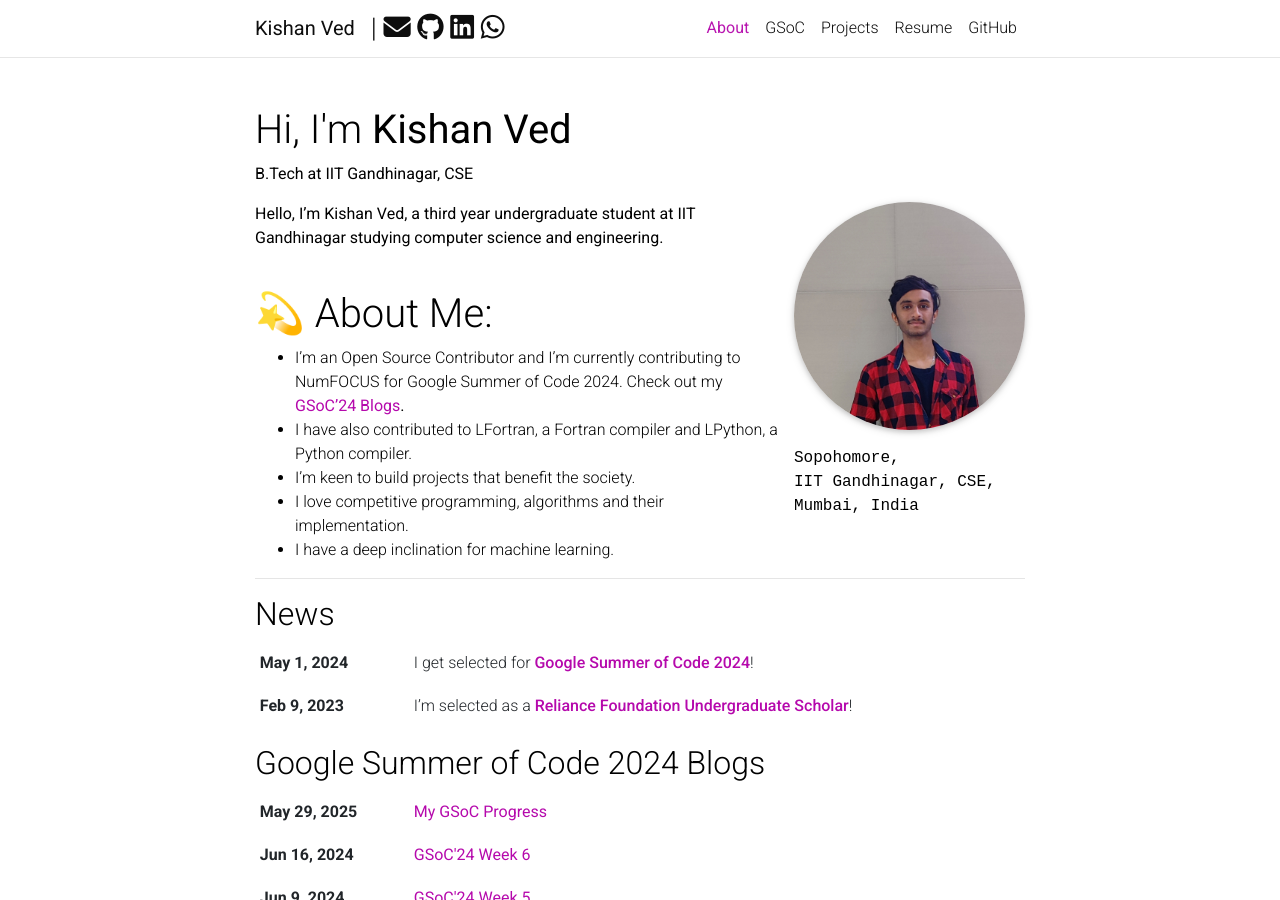
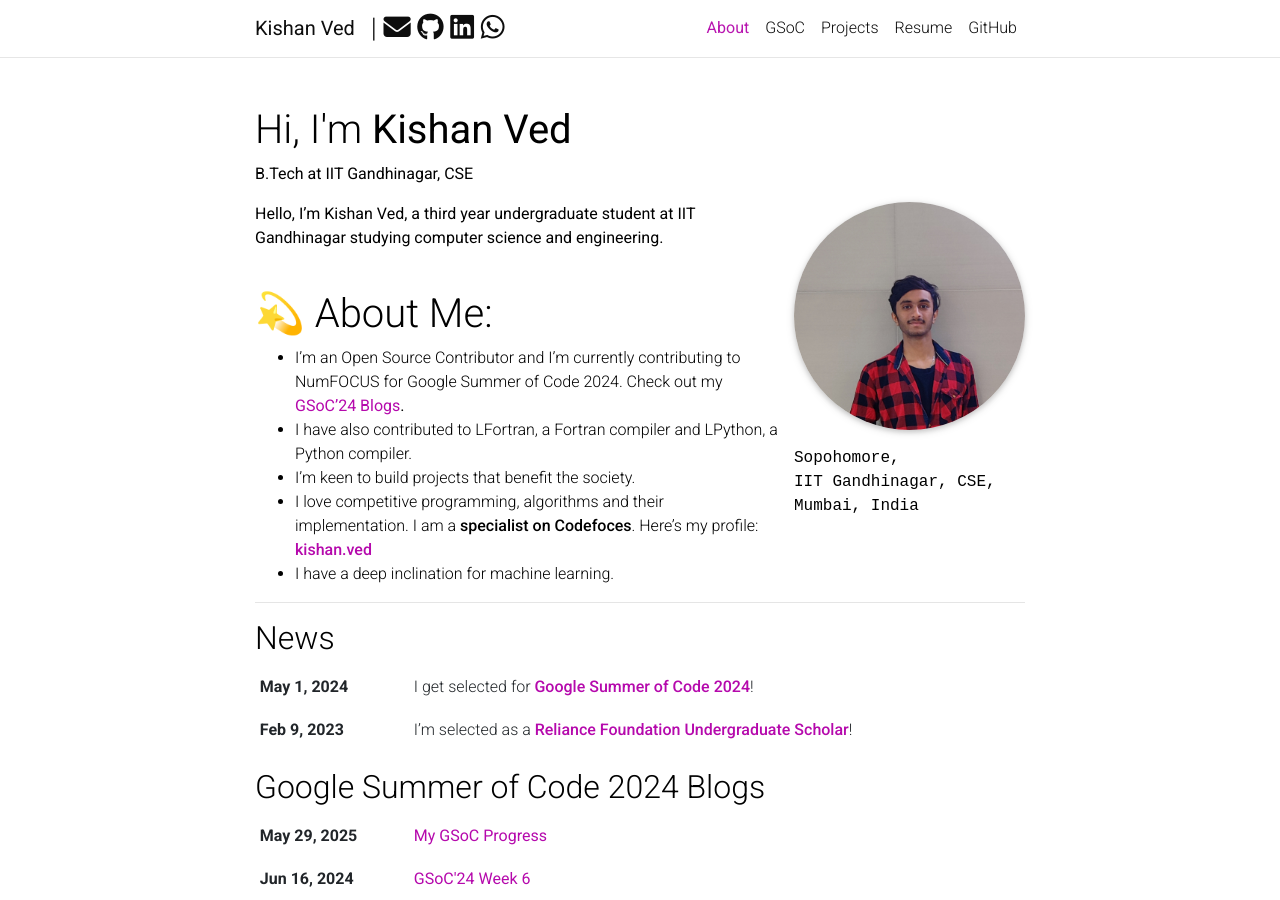
Before and after one commit to Kishan-Ved/portfolio, a Jekyll site: the page built from _pages/about.md, in a window 1280 px wide and 900 px high. Built offline with Jekyll 4.4.1, drawn with Linux system fonts in a browser that asks for light colours; full-size pictures stand in for the smaller copies a plugin makes; comment, search, counter and statistics services are not loaded; a style sheet for code colours, icons or effects is not loaded.

Commit message:
Added Codeforces

```diff
--- a/_pages/about.md
+++ b/_pages/about.md
@@ -25,7 +25,7 @@
 - I'm an Open Source Contributor and I'm currently contributing to NumFOCUS for Google Summer of Code 2024. Check out my <b>[GSoC'24 Blogs](https://kishanved.tech/blog/).<br></b>
 - I have also contributed to LFortran, a Fortran compiler and LPython, a Python compiler.<br>
 - I'm keen to build projects that benefit the society.<br>
-- I love competitive programming, algorithms and their implementation.<br>
+- I love competitive programming, algorithms and their implementation. I am a **specialist on Codefoces**. Here's my profile: **[kishan.ved](https://codeforces.com/profile/kishan.ved)** <br>
 - I have a deep inclination for machine learning.
 
 ---
```
